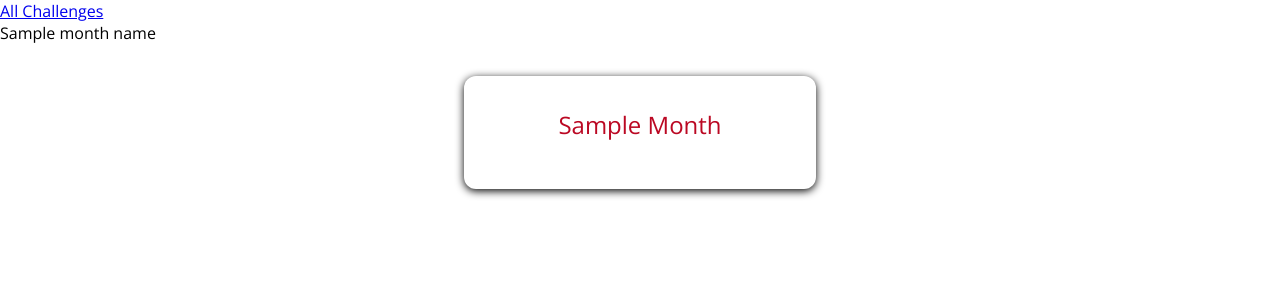
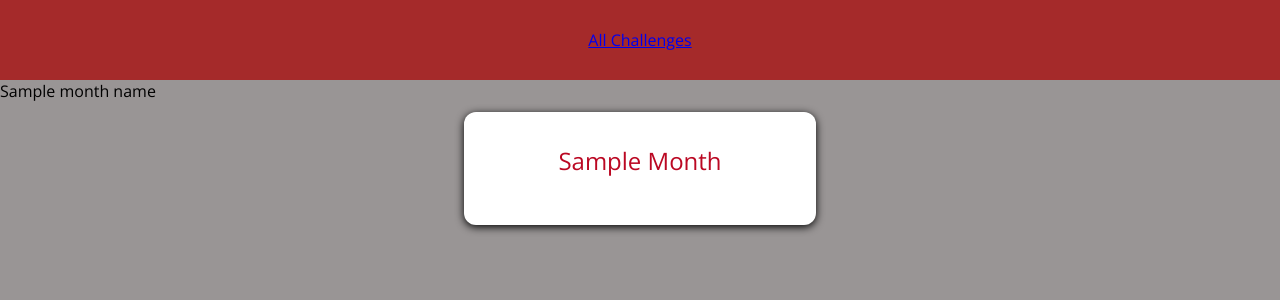
Before and after one commit to Manoj-Ghosh/Django, a Django app: template myWork/challenges/templates/challenges/index.html in a window 1280 px wide. Shown: the top 300 px of the page. Run offline with Django 3.2, Linux system fonts and the light colour scheme; the template is opened without the code that fills it: most values are stand-ins (such as "Sample title", 1, 10 or a date in 2020).

Commit message:
header.css file cerated in static and and include and linked with index.html

```diff
--- a/myWork/challenges/static/challenges/challenges.css
+++ b/myWork/challenges/static/challenges/challenges.css
@@ -11,6 +11,7 @@ ul{
     flex-direction: column;
     flex-wrap: wrap;
     height: 15rem;*/
+    background-color: white;
 
 
 }
--- /dev/null
+++ b/myWork/challenges/static/challenges/includes/header.css
@@ -0,0 +1,14 @@
+header {
+    width: 100%;
+    height: 5rem;
+    background-color: brown;
+
+}
+
+header nav {
+    width: 100%;
+    height: 100%;
+    display: flex;
+    justify-content: center;
+    align-items: center;
+}
--- a/myWork/challenges/templates/challenges/index.html
+++ b/myWork/challenges/templates/challenges/index.html
@@ -4,6 +4,7 @@
 
 {% block css_files%}
     <link rel = "stylesheet" href = "{% static "challenges/challenges.css"%}">
+    <link rel = "stylesheet" href = "{% static "Challenges/includes/header.css"%}">
 {% endblock %}
 
     {% block page_title %}
--- a/myWork/static/style.css
+++ b/myWork/static/style.css
@@ -6,4 +6,6 @@ html {
 
 body {
     margin: 0;
+    background-color: #999595;
+
 }
```
